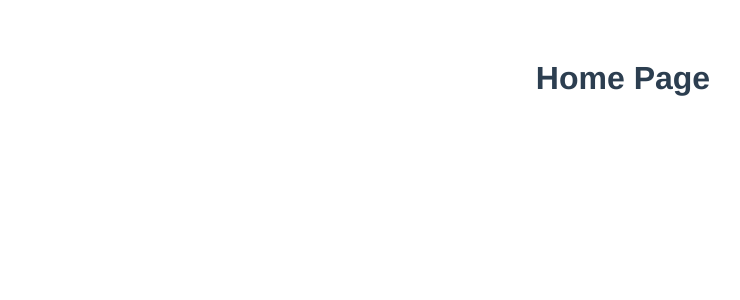
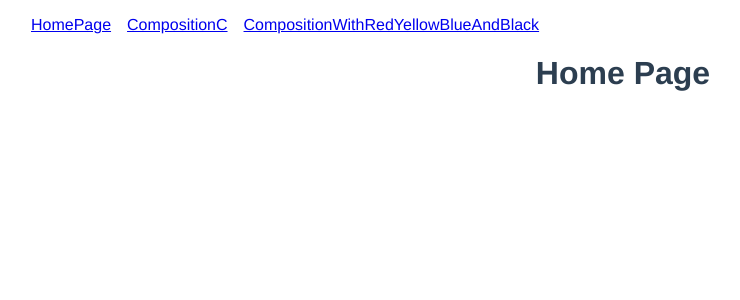
Before and after one commit to bencodezen/css-grid-gallery, a Vue app: page / in a window 1280 px wide. Shown: the top 300 px of the page, without its empty margins (17-757 px from the left). Built offline with nearby package versions, Linux system fonts and the light colour scheme.

Commit message:
feature: Add basic navigation

```diff
--- a/src/App.vue
+++ b/src/App.vue
@@ -1,12 +1,35 @@
 <template>
   <div id="app">
-    <router-view/>
-  </div>
+		<nav>
+			<ul class="nav__list">
+				<li v-for="(item, index) in items"
+					class="nav__item"
+					:key="`nav-item-${index}`"
+				>
+					<router-link :to="item.path">{{ item.name }}</router-link>
+				</li>
+			</ul>
+		</nav>
+		<router-view/>
+	</div>
 </template>
 
 <script>
 export default {
-	name: 'App'
+	name: 'App',
+	data() {
+		return {
+			items: []
+		}
+	},
+	created() {
+		this.$router.options.routes.forEach(route => {
+			this.items.push({
+				name: route.name,
+				path: route.path
+			})
+		})
+	}
 }
 </script>
 
@@ -17,6 +40,18 @@ export default {
 	-moz-osx-font-smoothing: grayscale;
 	text-align: center;
 	color: #2c3e50;
-	margin-top: 60px;
+}
+
+.nav__list {
+	display: flex;
+	list-style: none;
+}
+
+.nav__item {
+	margin-left: 1rem;
+}
+
+.nav__item:first-child {
+	margin-left: 0;
 }
 </style>
```
